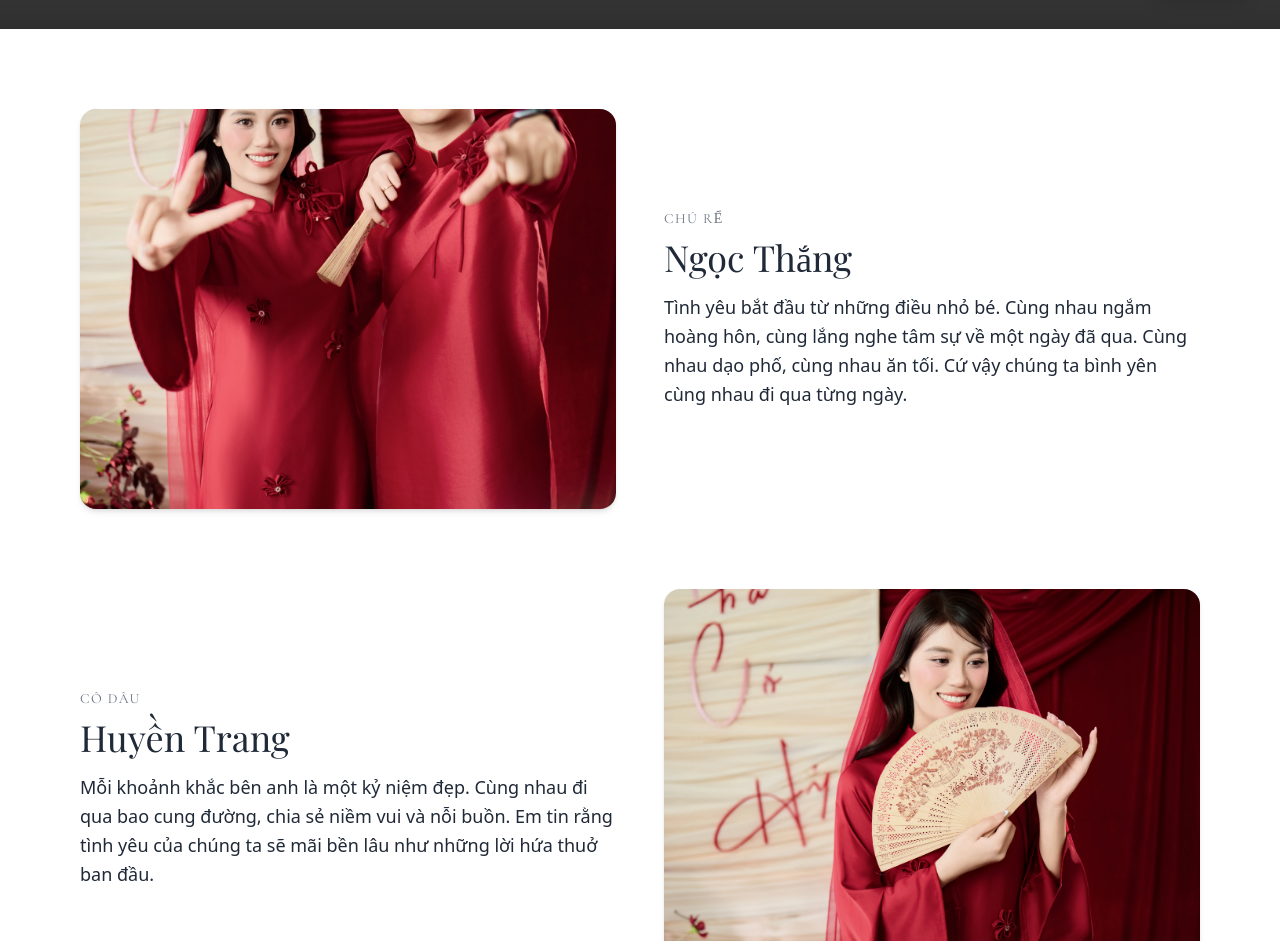
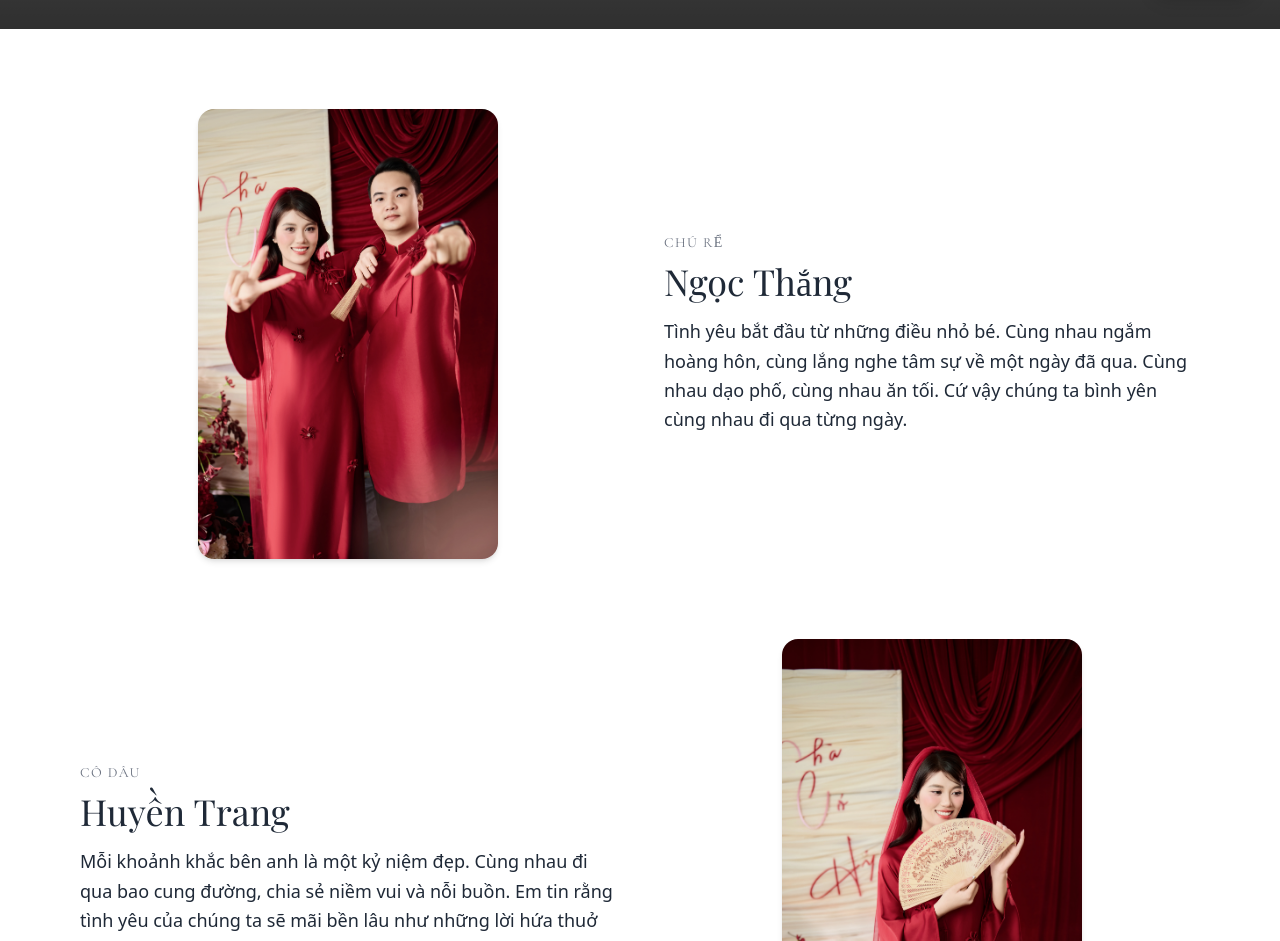
Before and after one commit to hinhisme/ngocthang-huyentrang, a React (Vite) app: page / in a window 1280 px wide. Shown: the part 771-1712 px from the top of the page. Built offline with nearby package versions, Linux system fonts and the light colour scheme; no server answers; grey boxes are pictures that could not be loaded.

Commit message:
Fix fix storylove

```diff
--- a/src/components/BrideGroom.jsx
+++ b/src/components/BrideGroom.jsx
@@ -5,16 +5,18 @@ function LazyImage({ src, alt }) {
   const [loaded, setLoaded] = useState(false);
 
   return (
-    <div className="relative w-full">
-      {!loaded && <div className="w-full h-[400px] bg-gray-200 animate-pulse rounded-2xl" />}
+    <div className="relative w-full flex justify-center bg-white">
+      {!loaded && (
+        <div className="w-full h-[450px] bg-gray-200 animate-pulse rounded-2xl" />
+      )}
       <img
         src={src}
         alt={alt}
         loading="lazy"
         onLoad={() => setLoaded(true)}
-        className={`w-full h-[400px] object-cover rounded-2xl shadow-md transition-opacity duration-700 ${
+        className={`max-h-[450px] w-auto rounded-2xl shadow-md transition-opacity duration-700 ${
           loaded ? "opacity-100" : "opacity-0"
-        }`}
+        } object-contain`}
       />
     </div>
   );
@@ -23,9 +25,10 @@ function LazyImage({ src, alt }) {
 export default function BrideGroom() {
   return (
     <section className="w-full bg-white py-20 px-6 md:px-20">
+      {/* Chú rể */}
       <div className="max-w-6xl mx-auto grid md:grid-cols-2 gap-12 items-center">
         <ScrollReveal direction="up" delay={700}>
-          <div>
+          <div className="flex justify-center">
             <LazyImage src="/images/groom.webp" alt="Chú rể" />
           </div>
         </ScrollReveal>
@@ -43,6 +46,7 @@ export default function BrideGroom() {
         </ScrollReveal>
       </div>
 
+      {/* Cô dâu */}
       <div className="max-w-6xl mx-auto grid md:grid-cols-2 gap-12 items-center mt-20">
         <ScrollReveal direction="up" delay={700}>
           <div className="order-2 md:order-1 text-gray-800 text-center md:text-left">
@@ -57,7 +61,7 @@ export default function BrideGroom() {
         </ScrollReveal>
 
         <ScrollReveal direction="up" delay={900}>
-          <div className="order-1 md:order-2">
+          <div className="order-1 md:order-2 flex justify-center">
             <LazyImage src="/images/bride.webp" alt="Cô dâu" />
           </div>
         </ScrollReveal>
--- a/src/components/LoveStory.jsx
+++ b/src/components/LoveStory.jsx
@@ -55,6 +55,7 @@ function StoryCard({ item }) {
         className={`w-full h-64 object-cover object-center transition-opacity duration-700 ${
           loaded ? "opacity-100" : "opacity-0"
         }`}
+        style={{ objectPosition: "center 22%" }}
       />
 
       <div className="p-5 text-left">
```
